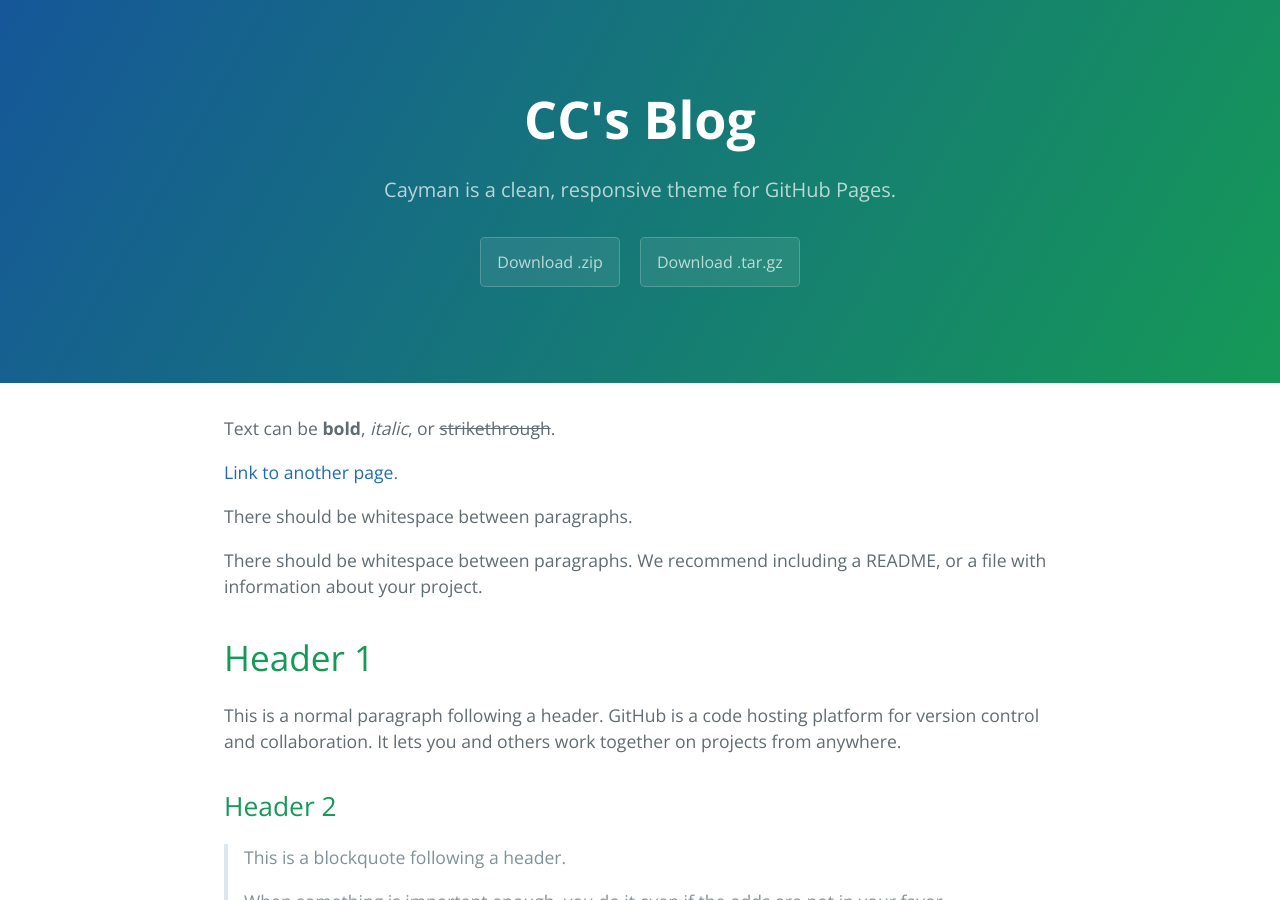
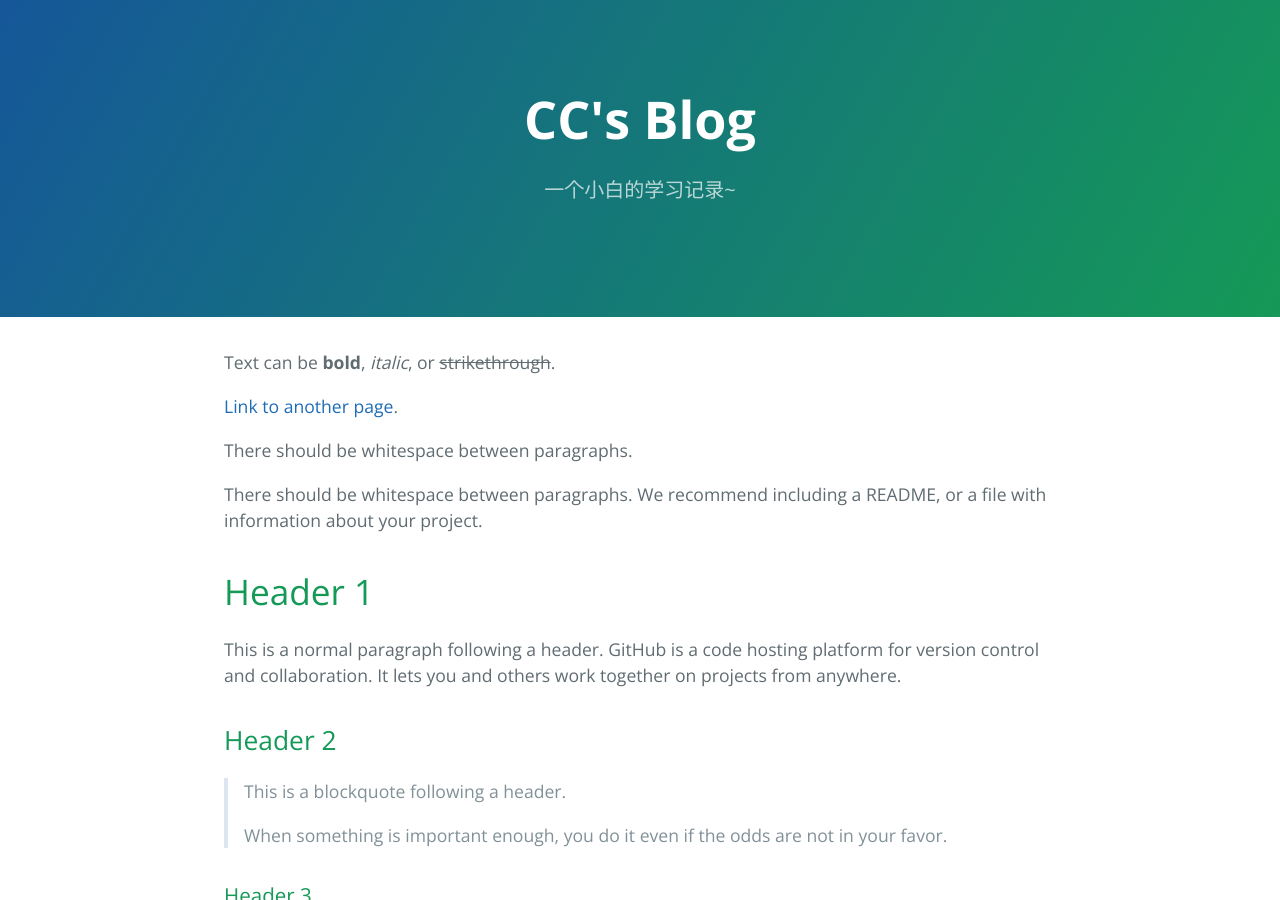
Before and after one commit to CC3763/cc3763.github.io, a Jekyll site: the page built from index.md, in a window 1280 px wide and 900 px high. Built offline with Jekyll 4.4.1, drawn with Linux system fonts in a browser that asks for light colours.

Commit message:
Update description&download_config.yml

```diff
--- a/_config.yml
+++ b/_config.yml
@@ -1,6 +1,6 @@
 title: CC's Blog
-description: Cayman is a clean, responsive theme for GitHub Pages.
-show_downloads: true
+description: 一个小白的学习记录~
+show_downloads: false
 google_analytics:
 theme: jekyll-theme-cayman
 
```
